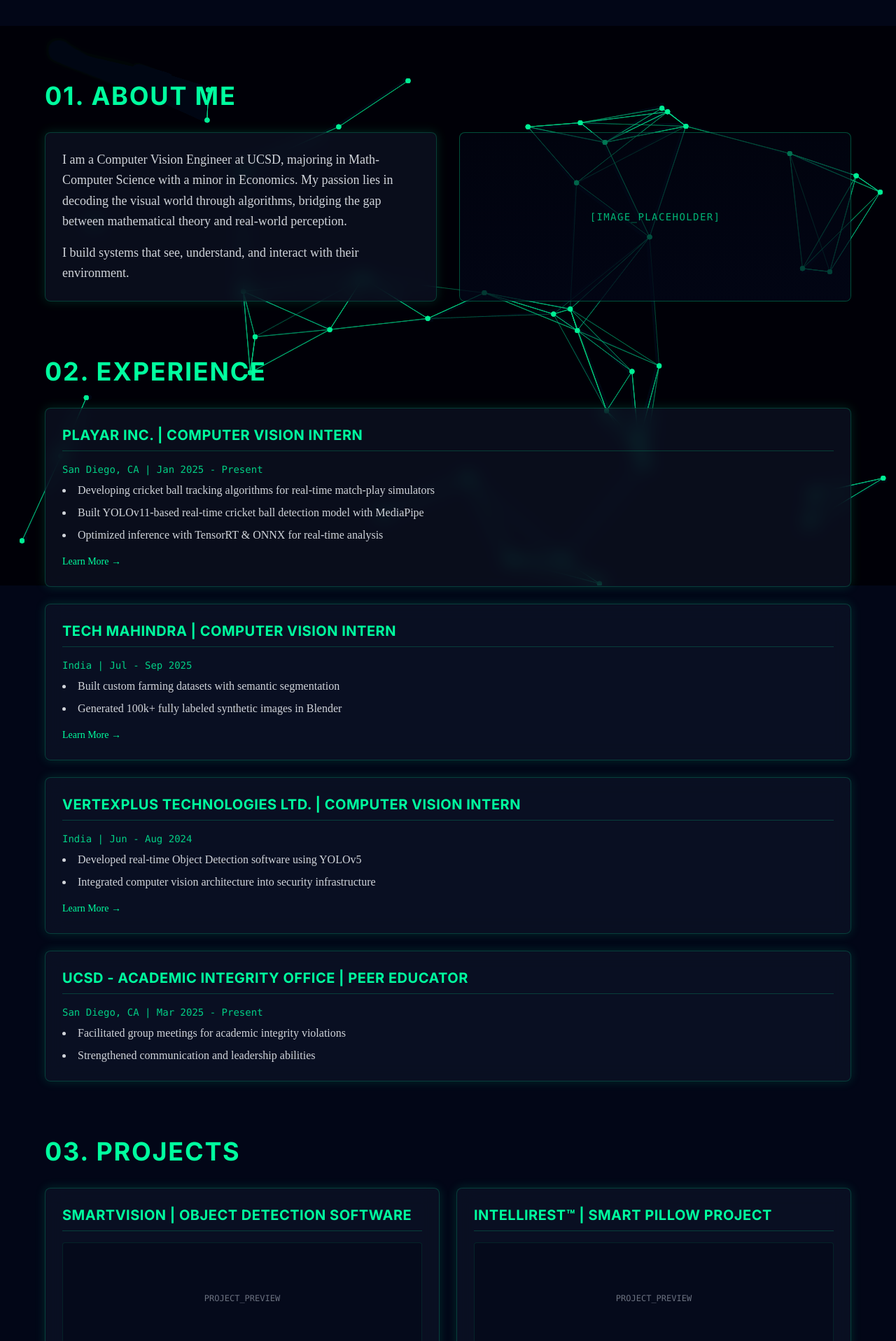
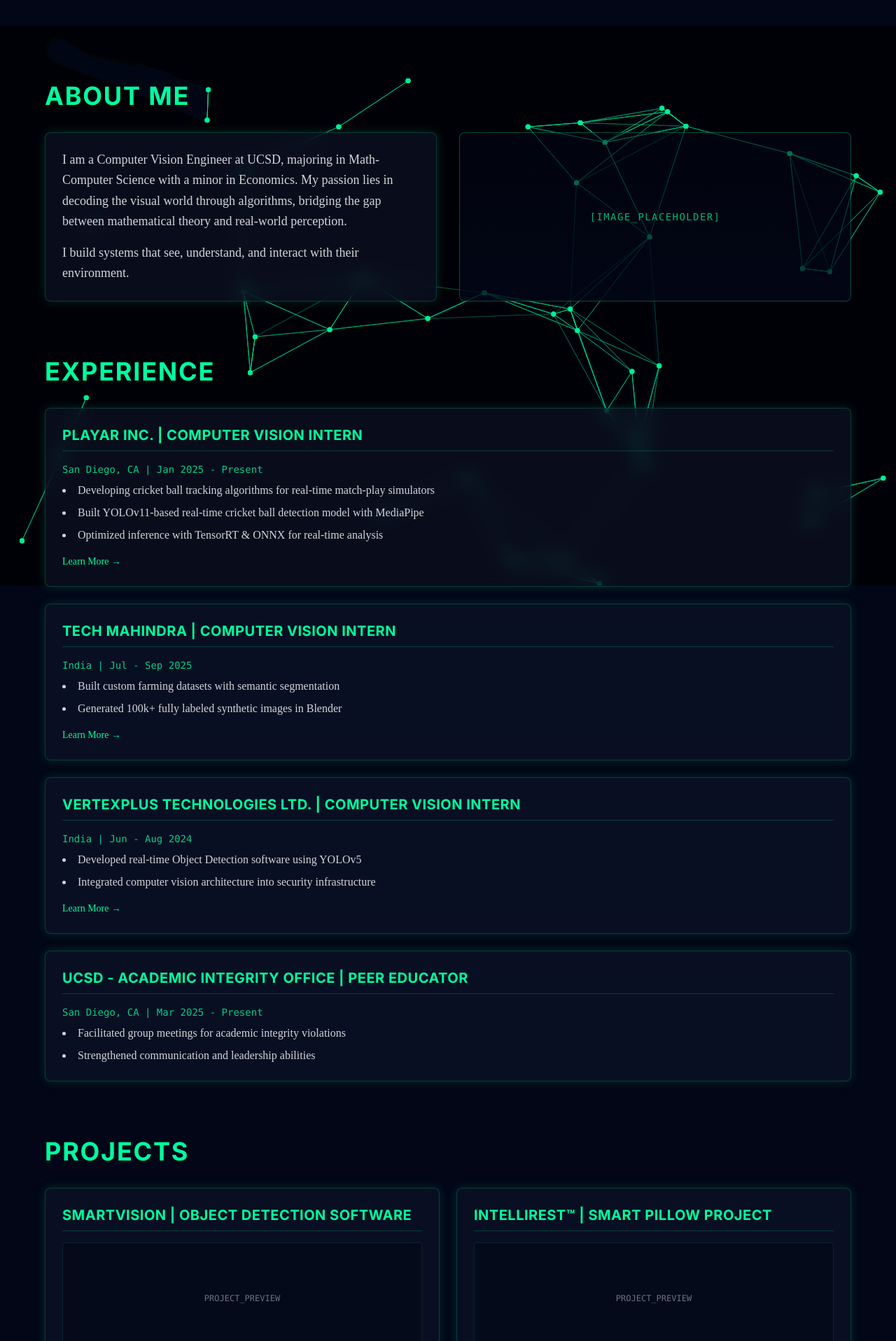
Before and after one commit to Agastya902/portfolio, a Next.js app: page / in a window 1280 px wide. Shown: the part 763-2680 px from the top of the page at 70% size. Built offline with nearby package versions, Linux system fonts and the light colour scheme; grey boxes are pictures that could not be loaded.

Commit message:
Remove section numbering and enhance neural network with cyberpunk pulsing

```diff
--- a/app/page.tsx
+++ b/app/page.tsx
@@ -146,7 +146,7 @@
           {/* About Section */}
           <section id="about" className="scroll-mt-24">
             <h2 className="text-3xl md:text-4xl font-bold font-heading text-cyber-green mb-8 tracking-wider">
-              01. ABOUT ME
+              ABOUT ME
             </h2>
             <div className="grid md:grid-cols-2 gap-8">
               <GlassCard className="h-full">
@@ -171,7 +171,7 @@
           {/* Experience Section */}
           <section id="experience" className="scroll-mt-24">
             <h2 className="text-3xl md:text-4xl font-bold font-heading text-cyber-green mb-8 tracking-wider">
-              02. EXPERIENCE
+              EXPERIENCE
             </h2>
             <div className="space-y-6">
               <GlassCard
@@ -224,7 +224,7 @@
           {/* Projects Section */}
           <section id="projects" className="scroll-mt-24">
             <h2 className="text-3xl md:text-4xl font-bold font-heading text-cyber-green mb-8 tracking-wider">
-              03. PROJECTS
+              PROJECTS
             </h2>
             <div className="grid md:grid-cols-2 lg:grid-cols-2 gap-6">
               <GlassCard
--- a/components/Timeline.tsx
+++ b/components/Timeline.tsx
@@ -128,7 +128,7 @@
     return (
         <section id="timeline" className="scroll-mt-24 py-20">
             <h2 className="text-3xl md:text-4xl font-bold font-heading text-cyber-green mb-12 tracking-wider text-center">
-                04. JOURNEY
+                JOURNEY
             </h2>
 
             <div className="max-w-4xl mx-auto relative">
```
